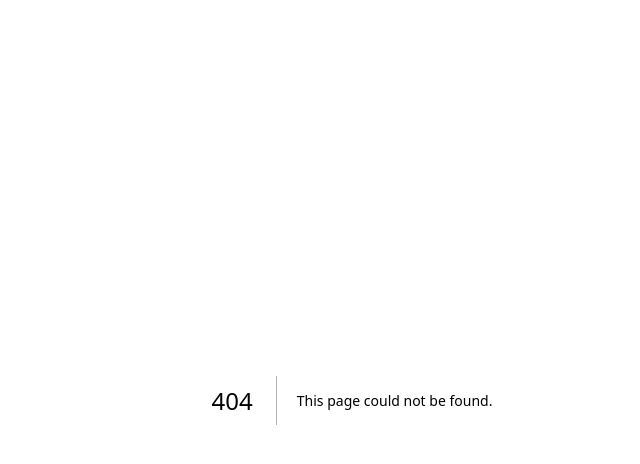
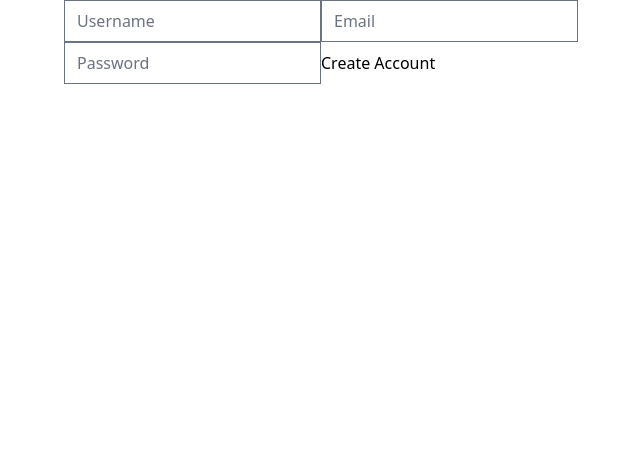
Before and after one commit to SonMinSeock/carrot-market-clone, a Next.js app: page /form in a window 1280 px wide. Before the commit this address had no page. Shown: the top 464 px of the page, without its empty margins (288-928 px from the left). Built offline with nearby package versions, Linux system fonts and the light colour scheme.

Commit message:
The Register Function 7.2

```diff
--- a/package.json
+++ b/package.json
@@ -19,6 +19,7 @@
     "next": "13.2.4",
     "react": "18.2.0",
     "react-dom": "18.2.0",
+    "react-hook-form": "^7.43.8",
     "typescript": "4.9.5"
   },
   "devDependencies": {
--- /dev/null
+++ b/pages/form.tsx
@@ -0,0 +1,26 @@
+import { useForm } from "react-hook-form";
+
+function Form() {
+  const { register } = useForm();
+
+  return (
+    <form>
+      <input
+        {...register("username")}
+        type="text"
+        required
+        placeholder="Username"
+      />
+      <input {...register("email")} type="email" required placeholder="Email" />
+      <input
+        {...register("password")}
+        type="password"
+        required
+        placeholder="Password"
+      />
+      <input type="submit" value="Create Account" />
+    </form>
+  );
+}
+
+export default Form;
```
Also changed, not shown: 1 other file (tests, documents, lock files or other folders).
